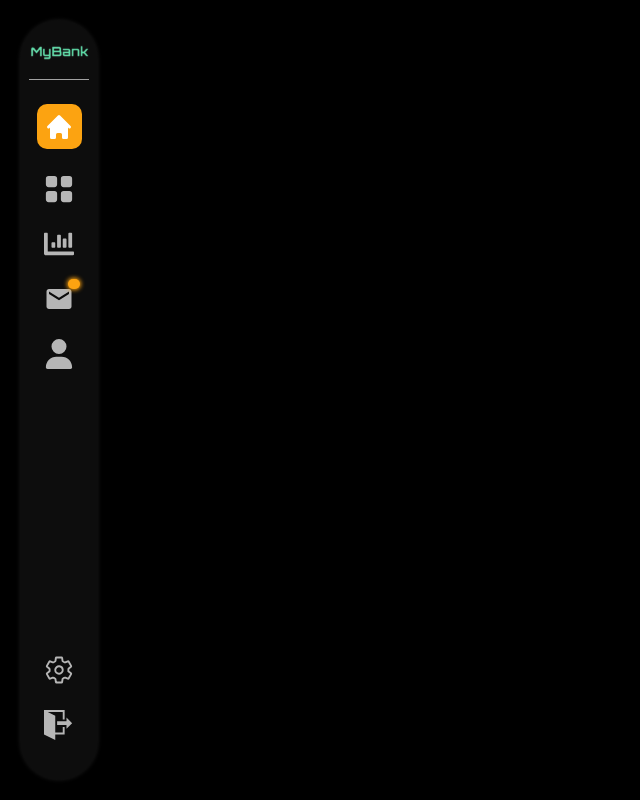
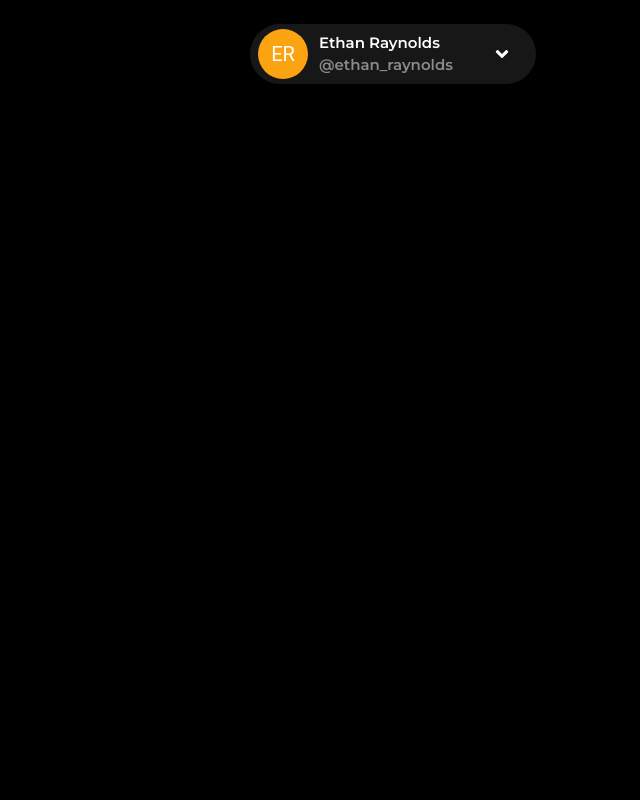
Before and after one commit to Christh2022/myBank_Front-end, a React (Vite) app: page /nav in a window 1280 px wide. Shown: the whole page, without its empty margins (0-640 px from the left). Built offline with nearby package versions, Linux system fonts and the light colour scheme.

Commit message:
FEAT: add profile component with a dropdown menu

```diff
--- /dev/null
+++ b/src/Components/Header/DoprDownMenu.tsx
@@ -0,0 +1,115 @@
+import { List, ListItemButton, Menu, MenuItem } from '@mui/material';
+import React, { useState } from 'react';
+import type { IconType } from 'react-icons';
+import { FaUser } from 'react-icons/fa';
+import { HiOutlineLogout } from 'react-icons/hi';
+import { RiMailSettingsFill, RiSettings3Fill } from 'react-icons/ri';
+import { TbHelpHexagonFilled } from 'react-icons/tb';
+import { useNavigate } from 'react-router';
+
+export const DropDownMenu = ({ FaAngleDown }: { FaAngleDown: IconType }) => {
+  const [open, setOpen] = useState<boolean>(false);
+  const [anchorEl, setAnchorEl] = React.useState<null | HTMLElement>(null);
+  const navigation = useNavigate()
+
+    const dropDownItem = [
+      {
+        title: 'View Profile',
+        Icon: <FaUser className="text-[23px]" />,
+        func: () => navigation('/profile'),
+      },
+      {
+        title: 'Help Center',
+        Icon: <TbHelpHexagonFilled className="text-[23px]" />,
+        func: () => alert('hello'),
+      },
+      {
+        title: 'Email Setting',
+        Icon: <RiMailSettingsFill className="text-[23px]" />,
+        func: () => navigation('/chat/setting'),
+      },
+      {
+        title: 'Setting',
+        Icon: <RiSettings3Fill className="text-[23px]" />,
+        func: () => navigation('/setting'),
+      },
+      {
+        title: 'Log Out',
+        Icon: <HiOutlineLogout className="text-[23px]" />,
+        func: () => navigation("/logout"),
+      },
+    ];
+
+  const handleClose = () => setOpen(false);
+  const handleClick = (event: React.MouseEvent<HTMLElement>) => {
+    setAnchorEl(event.currentTarget);
+    setOpen(true);
+  };
+
+  return (
+    <div>
+      <List component="nav" aria-label="Menu DropDown">
+        <ListItemButton
+          id="lock-button"
+          aria-haspopup="listbox"
+          aria-controls="lock-menu"
+          aria-label="Menu DropDown"
+          aria-expanded={open ? 'true' : undefined}
+          onClick={handleClick}
+        >
+          <FaAngleDown />
+        </ListItemButton>
+      </List>
+
+      <Menu
+        id="lock-menu"
+        anchorEl={anchorEl}
+        open={open}
+        onClose={handleClose}
+        slotProps={{
+          list: {
+            'aria-labelledby': 'lock-button',
+            role: 'listbox',
+          },
+          paper: {
+            sx: {
+              bgcolor: '#222',
+              borderRadius: 5,
+              marginTop: 2,
+            },
+          },
+        }}
+        anchorOrigin={{
+          vertical: 'bottom',
+          horizontal: 'right',
+        }}
+        transformOrigin={{
+          vertical: 'top',
+          horizontal: 'right',
+        }}
+      >
+        {dropDownItem.map((item, index) => (
+          <MenuItem
+            key={index}
+            onClick={item.func}
+            sx={{ display: 'flex', flexDirection: 'column' }}
+          >
+            {index === 4 && <hr className="w-[100%] border-[#ffffff32]" />}
+            <div
+              className={`text-[#ffffffd7] py-3 px-4 hover:bg-[#fca21141] hover:text-white flex flex-row gap-4 items-center justify-start min-w-[150px] w-[100%]  ${index === 4 ? 'py-2  ' : 'rounded-xl'} `}
+            >
+              {item.Icon}
+              <p className="font-semibold text-[17px]">{item.title}</p>
+            </div>
+            {index === 4 && <hr className="w-[100%] border-[#ffffff32]" />}
+          </MenuItem>
+        ))}
+        <MenuItem>
+          <p className="text-[#ffffff4d] text-[14px] px-5 py-1.5">
+            Privacy Policy <span>.</span> Terms ofService
+          </p>
+        </MenuItem>
+      </Menu>
+    </div>
+  );
+};
--- /dev/null
+++ b/src/Components/Header/Header.tsx
@@ -0,0 +1,14 @@
+import React from 'react';
+import { MobileHeader } from './MobileHeader';
+import profile from '../../assets/profile.jpg';
+export const Header = () => {
+  const profileData = {
+    img: profile,
+    name: 'Ethan Raynolds',
+  };
+  return (
+    <div className="flex flex-row fixed top-6 left-3 lg:left-[250px] ">
+      <MobileHeader {...{ profileData }} />
+    </div>
+  );
+};
--- /dev/null
+++ b/src/Components/Header/MobileHeader.tsx
@@ -0,0 +1,24 @@
+import Profile from './Profile';
+
+export const MobileHeader = ({
+  profileData,
+}: {
+  profileData: { img: string; name: string };
+}) => {
+
+
+  return (
+    <div className="">
+      <div
+        style={{
+          boxShadow: '-4px 4px 4px 0px #000000',
+          backdropFilter: 'blur(4px)',
+          WebkitBackdropFilter: 'blur(4px)'
+        }}
+        className="rounded-[100px] px-2 py-1 h-[60px] md:min-w-[253px] bg-[#ffffff17]"
+      >
+        <Profile {...{ profileData }} />
+      </div>
+    </div>
+  );
+};
--- /dev/null
+++ b/src/Components/Header/Profile.tsx
@@ -0,0 +1,45 @@
+import { Avatar } from '@mui/material';
+import { FaAngleDown } from 'react-icons/fa';
+import { DropDownMenu } from './DoprDownMenu';
+
+export default function Profile({
+  profileData,
+}: {
+  profileData: { name: string; img: string };
+}) {
+  function stringAvatar(name: string) {
+    return {
+      sx: {
+        bgcolor: '#FCA311',
+        width: 50,
+        height: 50,
+      },
+      children: `${name.split(' ')[0][0]}${name.split(' ')[1][0]}`,
+    };
+  }
+
+  return (
+    <div className="flex flex-row gap-[11px] items-center justify-center ">
+      {profileData && profileData.img.length < 0 ? (
+        <Avatar
+          alt={profileData.name}
+          src={profileData.img}
+          sx={{ width: 50, height: 50 }}
+        />
+      ) : (
+        <Avatar {...stringAvatar(profileData.name)} />
+      )}
+      <div className="flex flex-col gap-0 ">
+        <h6 className="font-semibold text-[15px] text-[#ffffff]">
+          {profileData.name}
+        </h6>
+        <span className="font-semibold text-[15px] text-[#FFFFFF80]">
+          @{profileData.name.replace(' ', '_').toLocaleLowerCase()}
+        </span>
+      </div>
+      <span className="ml-3 cursor-pointer text-[20px] items-center justify-center">
+        <DropDownMenu {...{ FaAngleDown }} />
+      </span>
+    </div>
+  );
+}
--- a/src/Router/Routes.tsx
+++ b/src/Router/Routes.tsx
@@ -12,7 +12,7 @@ import { registerAction } from '../Pages/Register/RegisterAction';
 import { Register } from '../Pages/Register/Register';
 import AppLayout from '../Layout/AppLayout';
 import Profile from '../Pages/Profile/Profile';
-import Nav from '../Components/Navigation/Nav';
+import { Header } from '../Components/Header/Header';
 
 const router = createBrowserRouter([
     {
@@ -46,7 +46,7 @@ const router = createBrowserRouter([
     {
         path: '/nav',
         // element: <NotFound />,
-        element: <Nav />,
+        element: <Header />,
     },
   ]);
 
```
Also changed, not shown: src/Components/Header/Icon.tsx (added), src/Components/Header/Search.tsx (added), src/assets/profile.jpg (added).
